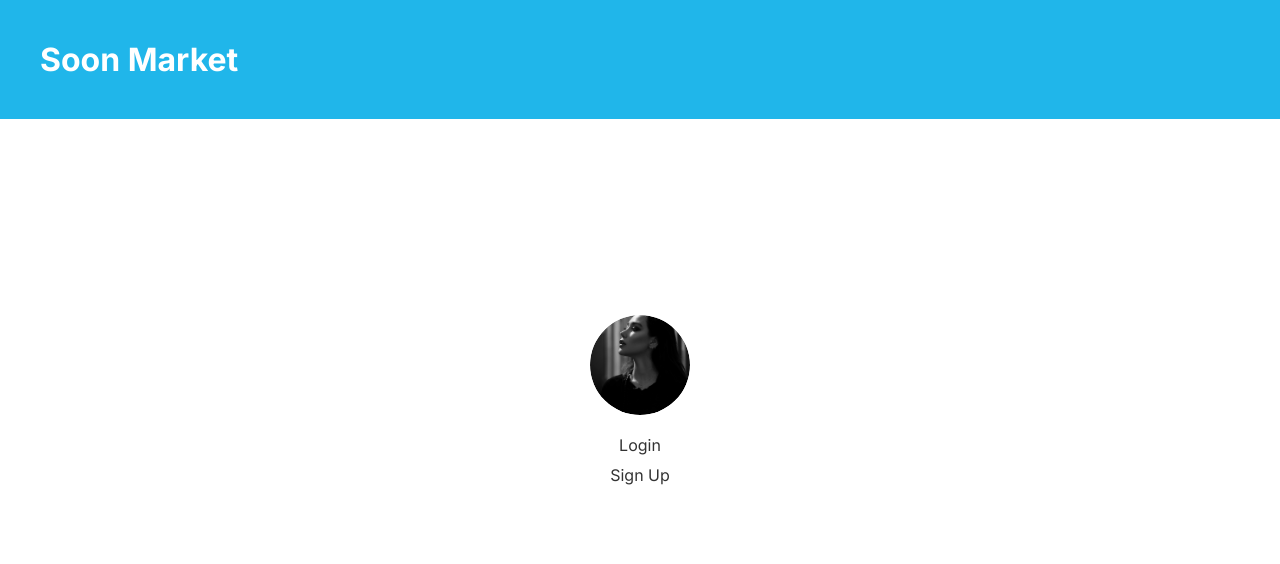
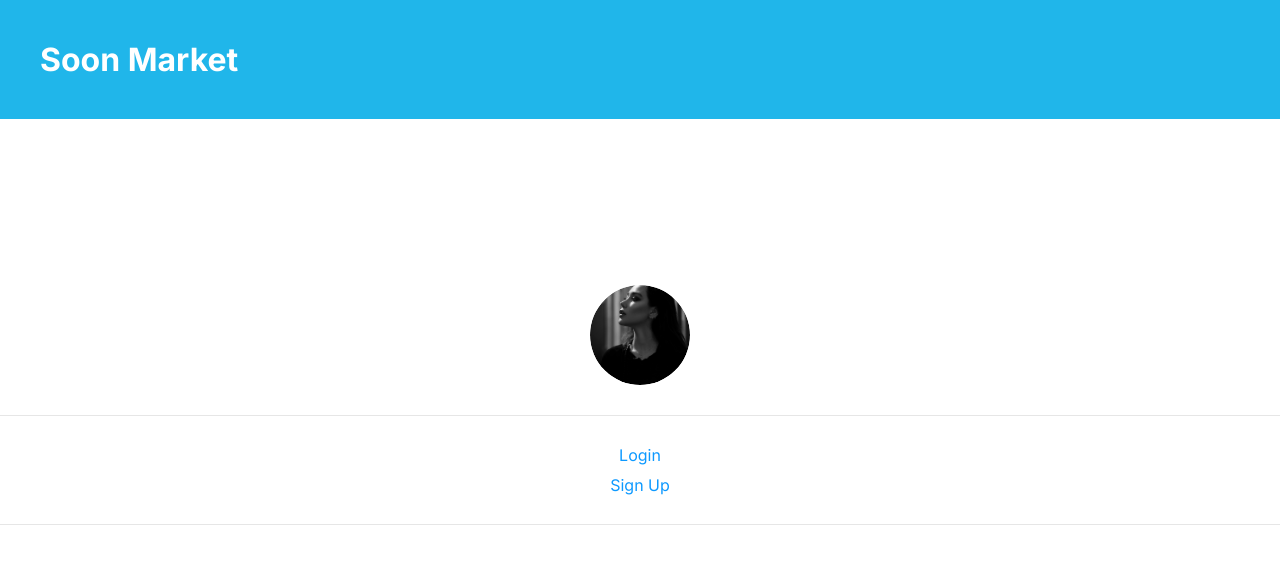
Before and after one commit to JeongHyeHa/nobase, a React (Create React App) app: page /user in a window 1280 px wide. Shown: the top 564 px of the page. Built offline with nearby package versions, Linux system fonts and the light colour scheme.

Commit message:
userpage_로그인 전_ 선

```diff
--- a/src/components/userpage/login.css
+++ b/src/components/userpage/login.css
@@ -68,7 +68,7 @@ button {
 
 input {
   background-color: #ffffff;
-  color: #828282;
+  color: #000000;
   border: 1px solid #E0E0E0; /* border 선 굵기를 1px로 설정 */
   border-radius: 8px; /* border radius를 8px로 설정 */
   padding: 12px 15px;
--- a/src/components/userpage/userpage.css
+++ b/src/components/userpage/userpage.css
@@ -19,7 +19,7 @@
     height: 100px;
     overflow: hidden;
     border-radius: 50%;
-    margin-bottom: 10px; /* 이미지 아래에 10px 간격을 추가합니다 */
+    margin-bottom: 40px; /* 이미지 아래에 10px 간격을 추가합니다 */
 }
 
 .profile-image {
@@ -37,11 +37,47 @@
 
 .title a {
     text-decoration: none;
-    color: #333;
+    /*color: #333;*/
+    color: #0D99FF;
     font-size: 16px;
-    margin-top: 10px; /* 각 링크 요소 사이에 10px 간격을 추가합니다 */
+
+}
+
+.top a{
+    margin-top: 20px;
+}
+
+.bottom a{
+    margin-top: 10px;
+    margin-bottom: 20px;
 }
 
 .title a:hover {
     color: #555;
 }
+
+
+/*선 만들기*/
+
+.title-container {
+    position: relative;
+}
+
+.title-container::before,
+.title-container::after {
+    content: '';
+    position: absolute;
+    left: calc(-50vw + 50%);
+    width: 100vw; /* 화면의 전체 너비를 선의 너비로 지정 */
+    height: 1px; /* 선의 두께 */
+    background-color: #E6E6E6;
+    z-index: -1; /* 선이 요소의 뒤에 있도록 z-index 조절 */
+}
+
+.title-container::before {
+    top: -10px; /* 필요에 따라 조정 */
+}
+
+.title-container::after {
+    bottom: -10px; /* 필요에 따라 조정 */
+}
--- a/src/components/userpage/userpage.js
+++ b/src/components/userpage/userpage.js
@@ -3,7 +3,7 @@ import { Link } from 'react-router-dom';
 import profile from '../../assets/image/profile.jpg';
 import './userpage.css';
 
-function UserPage () {
+function UserPage() {
     return (
         <div>
             <header className="main-header">
@@ -13,11 +13,14 @@ function UserPage () {
                 <div className="profile-image-container">
                     <img src={profile} alt="로고" className="profile-image" />
                 </div>
-                <div className="title">
-                    <Link to="/login">Login</Link>
-                </div>
-                <div className="title">
-                    <Link to="/signup">Sign Up</Link>
+
+                <div className="title-container">
+                    <div className="title top">
+                        <Link to="/login">Login</Link>
+                    </div>
+                    <div className="title bottom">
+                        <Link to="/signup">Sign Up</Link>
+                    </div>
                 </div>
             </main>
         </div>
```
